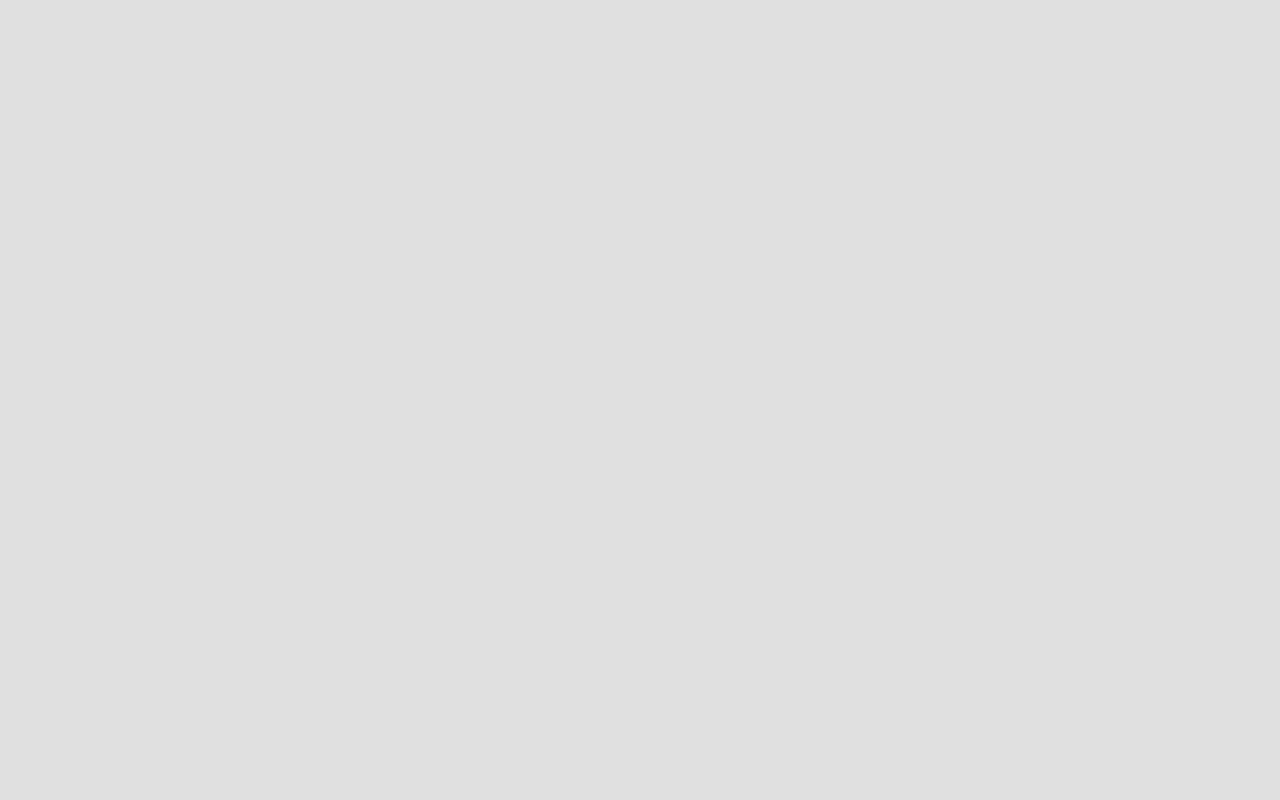
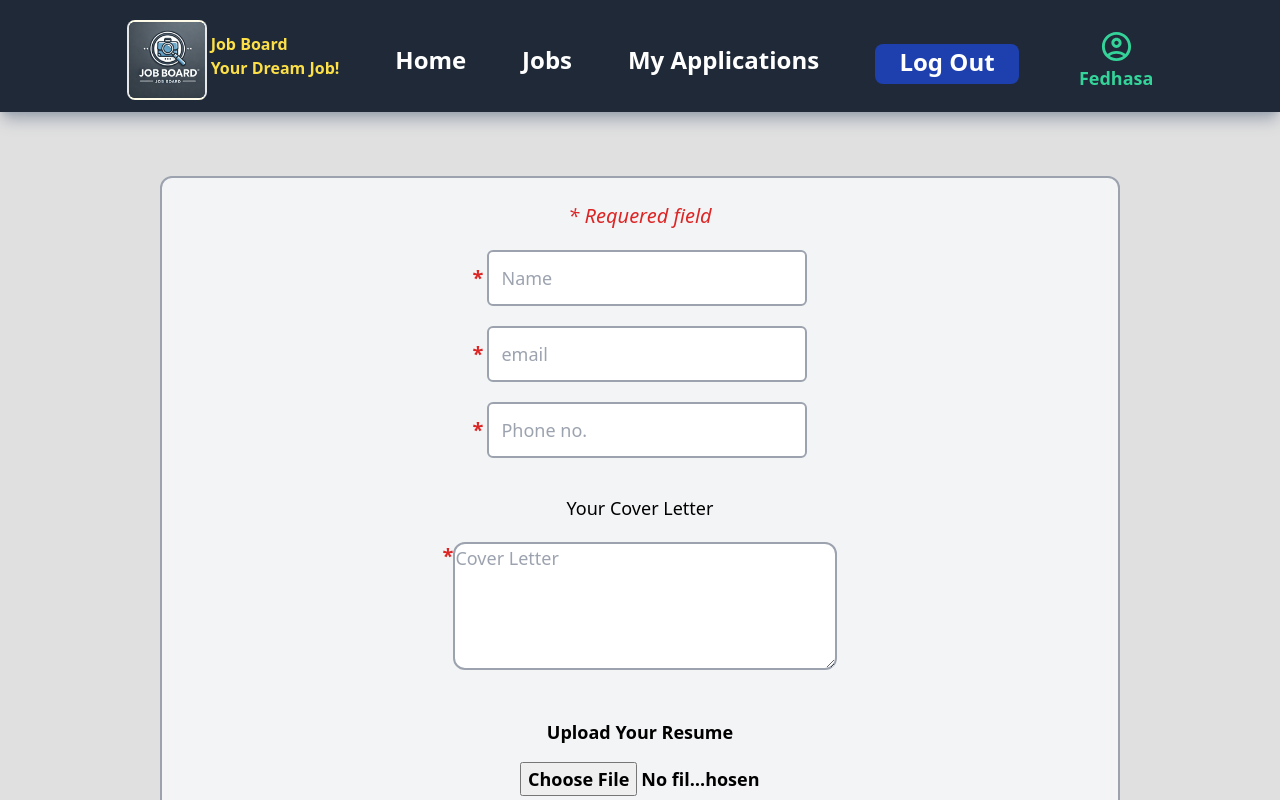
Before and after one commit to fedhako7/Job-Bord, a React (Vite) app in the folder Job Bord/frontend/job-board/: page /application/apply in a window 1280 px wide. Before the commit this address had no page. Shown: the top 800 px of the page. Built offline with nearby package versions, Linux system fonts and the light colour scheme.

Commit message:
Done Application form and Job page

```diff
--- a/Job Bord/frontend/job-board/src/App.jsx
+++ b/Job Bord/frontend/job-board/src/App.jsx
@@ -6,6 +6,8 @@ import Home from './components/home/Home'
 import Landing from './pages/landing/Landing'
 import JobCard from './components/job/JobCard'
 import JobList from './components/job/JobList'
+import Jobs from './pages/jobs/Jobs'
+import Applications from './pages/applications/Applications'
 
 function App() {
 
@@ -15,8 +17,11 @@ function App() {
       <Routes>
         {/* <Route path='/' element={<Home/>} /> */}
         <Route path="/" element={<Landing children={<Home/>}/>}></Route>
+        <Route path="/application/apply" element={<Landing children={<Applications/>}/>}></Route>
+        <Route path="/job" element={<Landing children={<Jobs/>}/>}></Route>
         <Route path="/register" element={<Register/>}></Route>
         <Route path="/login" element={<Login/>}></Route>
+        {/* <Route path="/application/apply" element={<Applications/>}></Route> */}
       </Routes>
     </Router>
     </>
--- a/Job Bord/frontend/job-board/src/components/header/Header.jsx
+++ b/Job Bord/frontend/job-board/src/components/header/Header.jsx
@@ -13,11 +13,11 @@ function Header() {
 
   return (
     <section>
-      <header className="h-36 w-screen text-white bg-gray-800 shadow-gray-400 shadow-lg">
+      <header className="h-28 w-screen text-white bg-gray-800 shadow-gray-400 shadow-lg">
         <nav className=" ">
           <ul className='flex justify-between items-center text-2xl font-bold pl-5 pr-5 pt-5 lg:w-5/6 lg:mr-auto lg:ml-auto'>
             <Link className='hidden lg:flex text-base text-yellow-300' to="/">
-              <img className='w-20' src={Logo} alt="logo" />
+              <img className='w-20 border-2 border-y-yellow-50 mr-1 rounded-lg' src={Logo} alt="logo" />
               <div className='pt-3'>
                 <h3>Job Board</h3>
                 <p>Your Dream Job!</p>
@@ -25,8 +25,8 @@ function Header() {
             </Link>
             <Link to="/" className='lg:ml-18'>Home</Link>
             <Link to="/job">Jobs</Link>
-            <Link to="/myapplications">My Applications</Link>
-            <button onClick={handleLogout} className='w-32 h-10 bg-blue-800 rounded-md mt-2 pb-1 font-semibold lg:ml-18 lg:w-36 lg-h-12 '>
+            <Link to="/application">My Applications</Link>
+            <button onClick={handleLogout} className='w-32 h-10 bg-blue-800 rounded-lg mt-2 pb-1 font-semibold lg:ml-18 lg:w-36 lg-h-12 '>
               Log Out
             </button>
             <Link className='flex flex-col items-center pl-1 text-lg text-emerald-400' to="/profile">
--- a/Job Bord/frontend/job-board/src/components/job/JobCard.jsx
+++ b/Job Bord/frontend/job-board/src/components/job/JobCard.jsx
@@ -1,6 +1,8 @@
 import React, { useState } from 'react'
+import { useNavigate } from 'react-router-dom';
 
 function JobCard({ job }) {
+    const navigate = useNavigate()
     const { title, fname, lname, description, location, salary, created_at } = job
     const editedSal = Math.trunc(salary)
     const date = new Date(created_at);
@@ -11,6 +13,7 @@ function JobCard({ job }) {
 
     // #TODO
     const handleApplication = () => {
+        navigate("/application/apply")
     }
     return (
         <section className=' '>
@@ -28,8 +31,8 @@ function JobCard({ job }) {
                     <p className='text-lg font-mono font-bold self-center lg:text-xl'>{`$${editedSal}`}</p>
                     <p className='text-xl font-mono font-bold self-center lg:text-2xl'>{formattedDate}</p>
                     <div className='flex flex-col h-32 relative bottom-3 gap-5 lg:flex-row lg:gap-8 lg:pt-8 '>
-                        <button onClick={handleApplication} className=' min-w-28 h-10 bg-blue-600 rounded-md lg:w-36 lg:h-12 '>Apply</button>
-                        <button onClick={() => { setShow((prev) => (!prev)) }} className=' min-w-28 h-10 bg-blue-600 rounded-md lg:w-36 lg:h-12 '>
+                        <button onClick={handleApplication} className=' min-w-28 h-10 bg-blue-800 rounded-md lg:w-36 lg:h-12 '>Apply</button>
+                        <button onClick={() => { setShow((prev) => (!prev)) }} className=' min-w-28 h-10 bg-blue-800 rounded-md lg:w-36 lg:h-12 '>
                             {show ? "Show Less" : "Detail"}
                         </button>
                     </div>
--- a/Job Bord/frontend/job-board/src/components/job/JobList.jsx
+++ b/Job Bord/frontend/job-board/src/components/job/JobList.jsx
@@ -24,16 +24,11 @@ function JobList() {
         fetchJobs();
     }, []);
 
-    useEffect(() => {
-        console.log('Updated jobs:', jobs);
-    }, [jobs]);
-
     return (
         <>
             {fetching ? (
                 <div>Fetching...</div>
-            ) : (
-                <>
+            ) : (<>
                 <div >
                     {dbError && <div>Error: {dbError}</div>}
 
--- /dev/null
+++ b/Job Bord/frontend/job-board/src/pages/applications/Applications.jsx
@@ -0,0 +1,29 @@
+import React from 'react'
+
+function Applications() {
+
+const handleSubmit = async (e) => {
+  e.preventDefault()
+
+
+}
+  return (
+    <form className={` flex flex-col w-3/4 bg-gray-100 ml-auto mr-auto mt-16 p-6 gap-5 items-center border-2 border-gray-400 rounded-xl font-medium lg:text-lg `} onSubmit={handleSubmit}>
+        <p className={`text-red-600 font-medium italic lg:text-xl`}>* Requered field</p>
+        <div className=''><span className={`text-red-600 text-xl font-bold `}>*</span><input className={`w-72 h-12 ml-1 border-2 border-gray-400 rounded-md pl-3 lg:w-80 lg:h-14 `} type="text" placeholder='Name' /></div>
+        <div><span className={`text-red-600 text-xl font-bold `}>*</span><input className={`w-72 h-12 ml-1 border-2 border-gray-400 rounded-md pl-3 lg:w-80 lg:h-14 `} type="email" placeholder='email' /></div>
+        <div><span className={`text-red-600 text-xl font-bold `}>*</span><input className={`w-72 h-12 ml-1 border-2 border-gray-400 rounded-md pl-3 lg:w-80 lg:h-14 `} type="telephone" placeholder='Phone no.' /></div>
+        <label className={`mt-4`}>Your Cover Letter</label>
+        <div className={`flex `}>
+          <span className={`text-red-600 text-xl font-bold `}>*</span>
+          <textarea className={`w-80 h-32  border-2 border-gray-400 rounded-xl focus:h-40 focus:w-96 lg:w-96`} name="" id="" placeholder='Cover Letter'></textarea></div>
+        <div className={`flex flex-col w-80 gap-4 items-center mt-3 lg:w-96 lg:font-semibold `}>
+          <label className='mt-4' htmlFor="">Upload Your Resume</label>
+          <input className={`w-52 lg:w-60 `} type="file" />
+        </div>
+        <button className={`w-32 h-10 bg-blue-800 mt-12 rounded-md `}>Submit</button>
+    </form>
+  )
+}
+
+export default Applications
--- /dev/null
+++ b/Job Bord/frontend/job-board/src/pages/jobs/Jobs.jsx
@@ -0,0 +1,20 @@
+import React, { useEffect } from 'react'
+import JobList from '../../components/job/JobList'
+
+function Jobs() {
+
+  return (
+    <>
+     <div>
+      <div className='flex w-5/6 ml-auto mr-auto mt-8 justify-between font-semibold lg:w-3/4 lg:mt-14 '>
+        <p className='w-1/2 text-end pr-6 text-4xl'> Jobs </p>
+        <button className='w-28 h-10 bg-blue-800 mr-3 rounded-lg text-2xl lg:w-36 lg:h-12 '> Post Job</button>
+       </div>
+      <hr className='h-1 w-5/6 ml-auto mr-auto mt-3 mb-3 bg-black lg:w-3/4'/>
+      <JobList />
+    </div>
+    </>
+  )
+}
+
+export default Jobs
```
Lines whose indentation alone changed are shown as unchanged.
